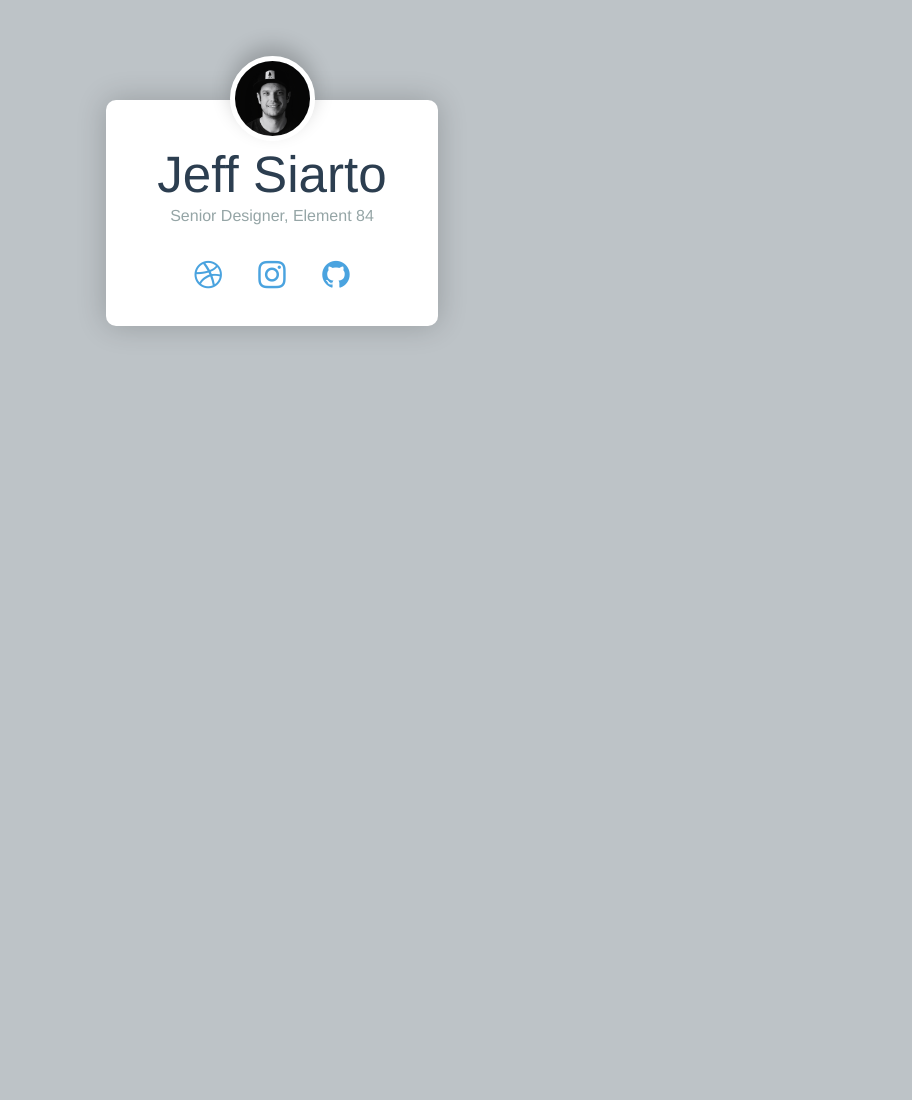
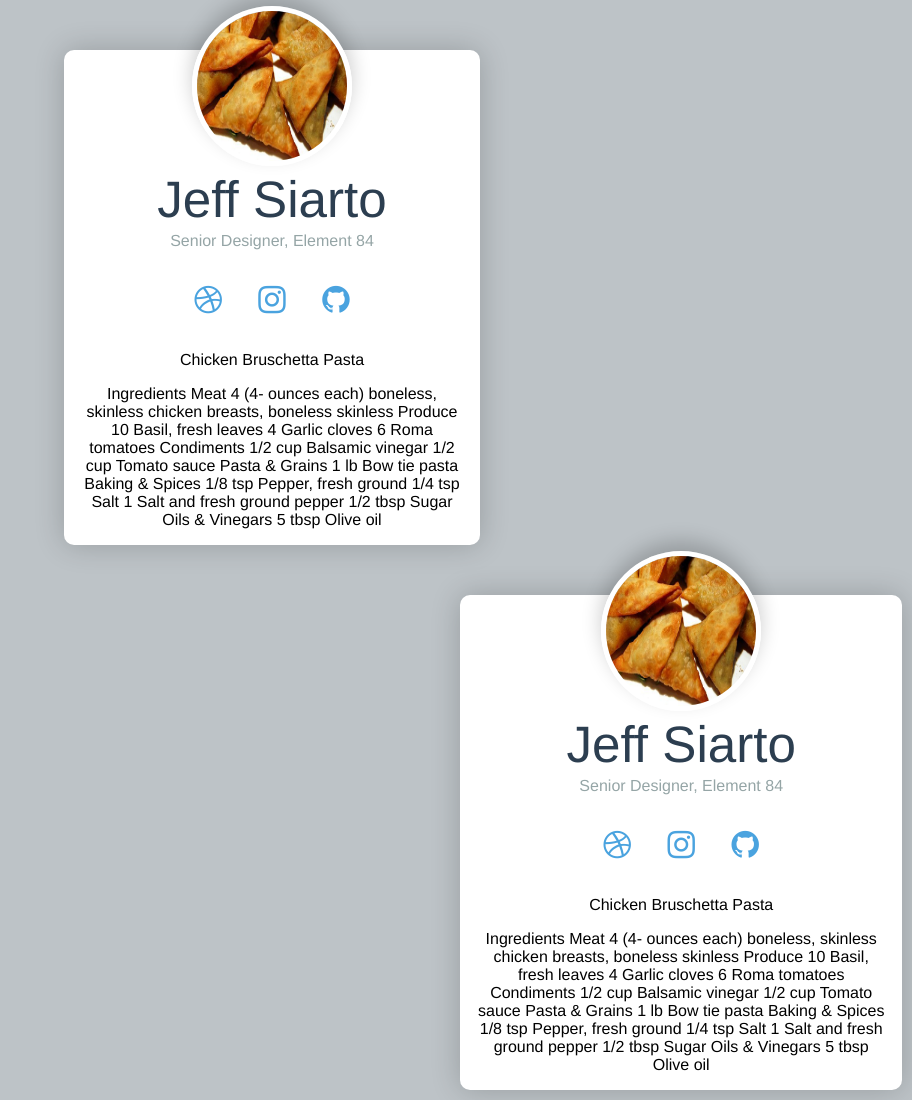
Before and after one commit to amanuel1995/mi349fs16, a PHP site: page / in a window 1280 px wide. Shown: the whole page, without its empty margins (368-1280 px from the left). Before the commit the page ends 333 px from the top, so only its background shows below. Run offline with PHP 8.4, Linux system fonts and the light colour scheme; some libraries are stand-ins or nearby versions.

Commit message:
downloaded some recipe images and added few new texts

```diff
--- a/week6/css/screen.css
+++ b/week6/css/screen.css
@@ -1,5 +1,5 @@
 /* Add your CSS below */
-/* Example: adding a background color to the HTML body */
+
 body {
   background: #bdc3c7;
   font-family: Helvetica, sans-serif;
@@ -12,10 +12,22 @@ body {
   border-radius: 10px;
   box-shadow: 0 0 30px rgba(0,0,0,0.2);
   margin: 0 auto;
-  margin-top: 100px;
+  margin-top: 50px;
   padding: 1em;
   text-align: center;
-  width: 300px;
+  width: 30%;
+}
+
+#card2 {
+  background: #fff;
+  border-radius: 10px;
+  box-shadow: 0 0 30px rgba(0,0,0,0.2);
+  margin: 10px ;
+  margin-top: 50px;
+  padding: 1em;
+  float: right;
+  text-align: center;
+  width: 32%;
 }
 
 .card--avatar {
--- a/week6/index.html
+++ b/week6/index.html
@@ -15,8 +15,9 @@
         <script src="js/index.js"></script>
     </head>
     <body>
+      <section>
       <div class="card">
-        <img class="card--avatar" src="images/jsiarto-512.png" alt="Jeff Siarto" width="75" height="75" />
+        <img class="card--avatar" src="images/samosa.jpg" alt="Jeff Siarto" width="150" height="150" />
         <h1 class="card--header">Jeff Siarto</h1>
         <p class="card--title">Senior Designer, Element 84</p>
         <ul class="card--social-links">
@@ -24,6 +25,69 @@
           <li><a href="#"><i class="fa fa-instagram"></i></a></li>
           <li><a href="#"><i class="fa fa-github"></i></a></li>
         </ul>
+      <article class="description_text">
+        <p> Chicken Bruschetta Pasta </p>
+        Ingredients
+        Meat
+        4 (4- ounces each) boneless, skinless chicken breasts, boneless skinless
+        Produce
+        10 Basil, fresh leaves
+        4 Garlic cloves
+        6 Roma tomatoes
+        Condiments
+        1/2 cup Balsamic vinegar
+        1/2 cup Tomato sauce
+        Pasta & Grains
+        1 lb Bow tie pasta
+        Baking & Spices
+        1/8 tsp Pepper, fresh ground
+        1/4 tsp Salt
+        1 Salt and fresh ground pepper
+        1/2 tbsp Sugar
+        Oils & Vinegars
+        5 tbsp Olive oil
+
+      </article>
       </div>
+
+
+      <div id="card2">
+        <img class="card--avatar" src="images/samosa.jpg" alt="Jeff Siarto" width="150" height="150" />
+        <h1 class="card--header">Jeff Siarto</h1>
+        <p class="card--title">Senior Designer, Element 84</p>
+        <ul class="card--social-links">
+          <li><a href="#"><i class="fa fa-dribbble"></i></a></li>
+          <li><a href="#"><i class="fa fa-instagram"></i></a></li>
+          <li><a href="#"><i class="fa fa-github"></i></a></li>
+        </ul>
+      <article class="description_text">
+        <p> Chicken Bruschetta Pasta </p>
+        Ingredients
+        Meat
+        4 (4- ounces each) boneless, skinless chicken breasts, boneless skinless
+        Produce
+        10 Basil, fresh leaves
+        4 Garlic cloves
+        6 Roma tomatoes
+        Condiments
+        1/2 cup Balsamic vinegar
+        1/2 cup Tomato sauce
+        Pasta & Grains
+        1 lb Bow tie pasta
+        Baking & Spices
+        1/8 tsp Pepper, fresh ground
+        1/4 tsp Salt
+        1 Salt and fresh ground pepper
+        1/2 tbsp Sugar
+        Oils & Vinegars
+        5 tbsp Olive oil
+
+      </article>
+
+      </div>
+
+    </section>
+
+
     </body>
 </html>
```
Also changed, not shown: week6/images/atakilt.jpg (added), week6/images/chickpeas.jpg (added), week6/images/dorowet.jpg (added), week6/images/samosa.jpg (added), 1 other file.
